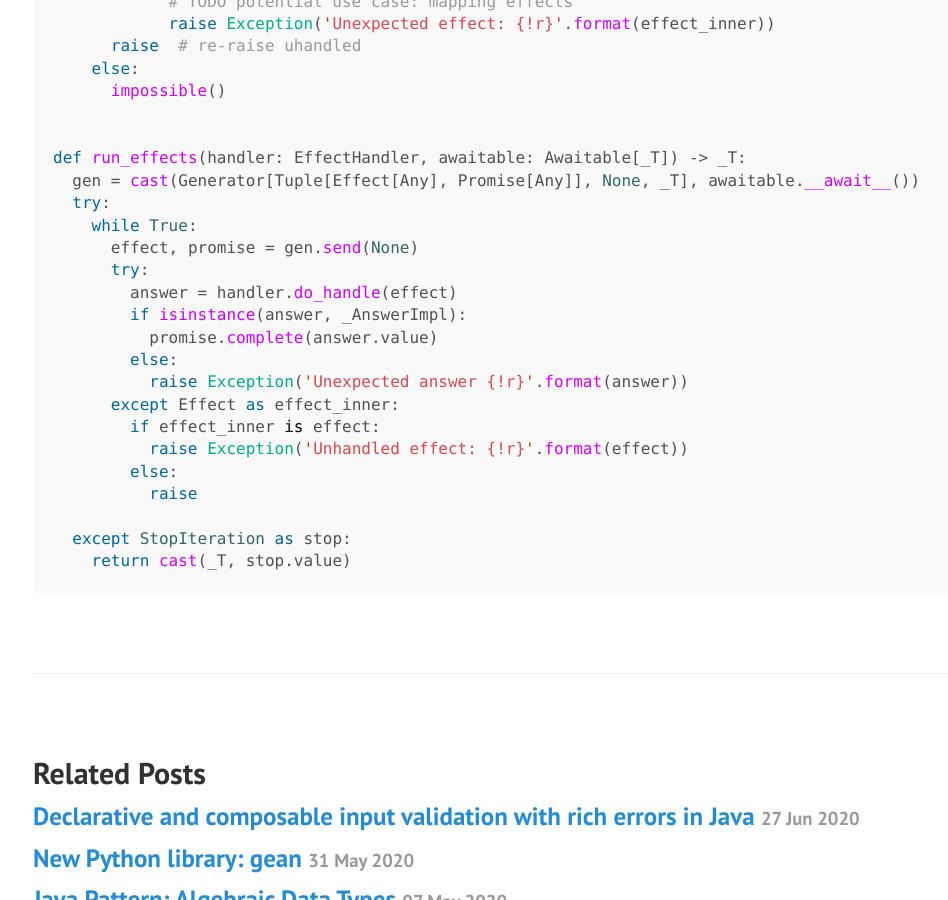
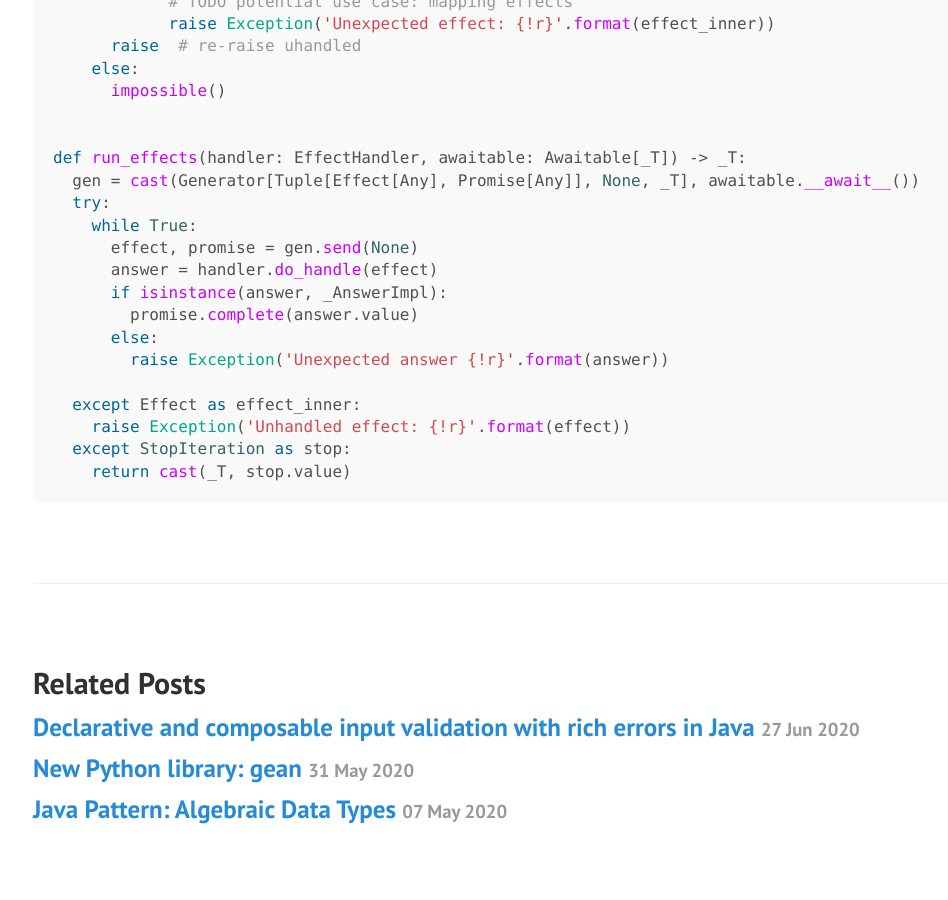
Before and after one commit to Garciat/garciat.github.io, a Jekyll site: the page built from _posts/2020-06-27-python-effects-free-monad-async-await.md, in a window 1280 px wide and 900 px high, scrolled down 7124 px. Shown: the whole window, without its empty margins (147-1095 px from the left). Built offline with Jekyll 4.4.1, drawn with Linux system fonts in a browser that asks for light colours.

Commit message:
Update 2020-06-27-python-effects-free-monad-async-await.md

````diff
--- a/_posts/2020-06-27-python-effects-free-monad-async-await.md
+++ b/_posts/2020-06-27-python-effects-free-monad-async-await.md
@@ -303,18 +303,14 @@ def run_effects(handler: EffectHandler, awaitable: Awaitable[_T]) -> _T:
   try:
     while True:
       effect, promise = gen.send(None)
-      try:
-        answer = handler.do_handle(effect)
-        if isinstance(answer, _AnswerImpl):
-          promise.complete(answer.value)
-        else:
-          raise Exception('Unexpected answer {!r}'.format(answer))
-      except Effect as effect_inner:
-        if effect_inner is effect:
-          raise Exception('Unhandled effect: {!r}'.format(effect))
-        else:
-          raise
+      answer = handler.do_handle(effect)
+      if isinstance(answer, _AnswerImpl):
+        promise.complete(answer.value)
+      else:
+        raise Exception('Unexpected answer {!r}'.format(answer))
 
+  except Effect as effect_inner:
+    raise Exception('Unhandled effect: {!r}'.format(effect))
   except StopIteration as stop:
     return cast(_T, stop.value)
 ```
````
